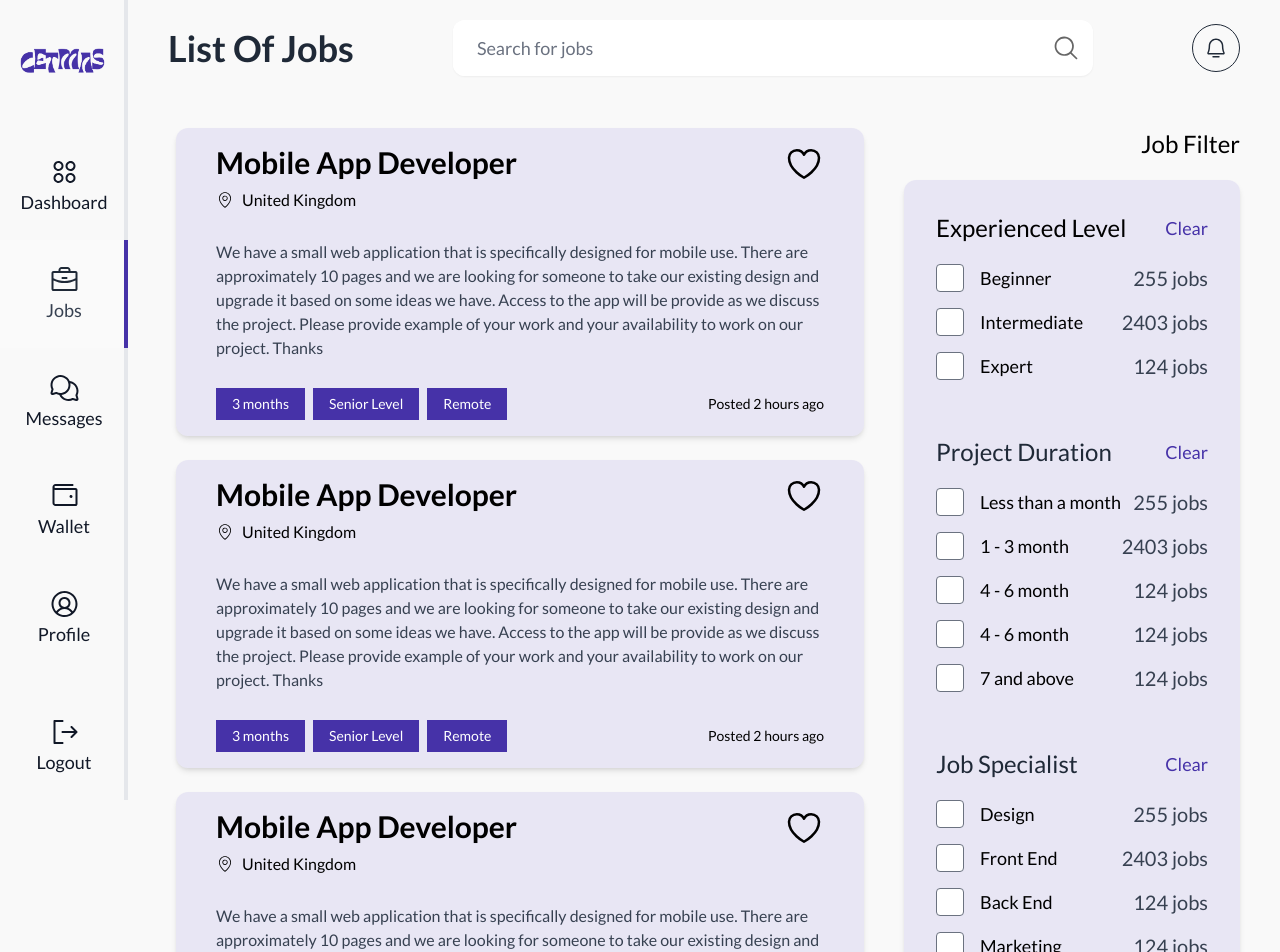
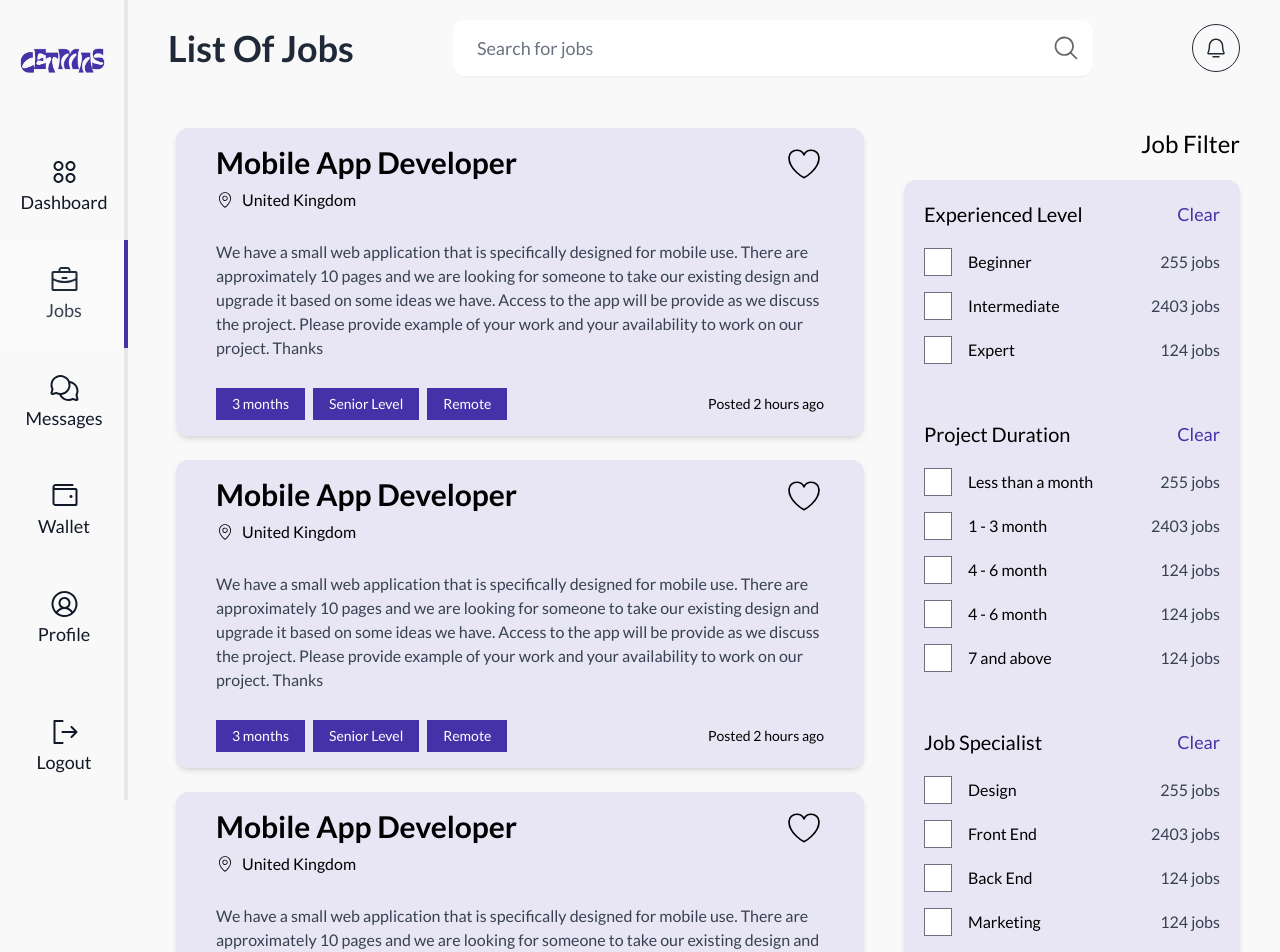
Before and after one commit to springboot20/CETMAS-LANDING-PAGE, a React (Vite) app: page /talent/jobs in a window 1280 px wide. Shown: the top 952 px of the page. Built offline with nearby package versions, Linux system fonts and the light colour scheme; a web font is replaced by a local one.

Commit message:
modified

```diff
--- a/src/components/panel/NotificationPanel.tsx
+++ b/src/components/panel/NotificationPanel.tsx
@@ -14,8 +14,8 @@ export const Notification: React.FC<{
       className={classNames(
         "h-full fixed origin-right z-20 bg-white w-full sm:w-[30rem] transition-transform border rounded-xl py-8 px-8 ",
         open
-          ? "translate-x-0 right-5 scale-100 top-5 "
-          : "translate-x-full right-0 scale-0 top-0",
+          ? "translate-x-0 right-5 top-5 "
+          : "translate-x-full right-0 top-0",
       )}
     >
       <button
@@ -23,7 +23,7 @@ export const Notification: React.FC<{
         className="absolute top-5 right-5 cursor-pointer"
       >
         <span className="sr-only">Close Notification</span>
-        <XMarkIcon className="h-7 text-gray-800" strokeWidth={3} />
+        <XMarkIcon className="h-7 text-gray-800" />
       </button>
 
       <header className="p-2 border-b-2 border-b-gray-900/30">
--- a/src/pages/dashboard/talent/job/Jobs/JobCard.tsx
+++ b/src/pages/dashboard/talent/job/Jobs/JobCard.tsx
@@ -25,6 +25,7 @@ export const JobCard: React.FC<JobCardProps> = (props) => {
           <span className="sr-only">favorite icon</span>
           <HeartIcon
             className={classNames(favorite ? "fill-[#4632A8] stroke-none" : "", "h-10")}
+            strokeWidth={1}
           />
         </button>
       </header>
--- a/src/pages/dashboard/talent/job/Jobs/JobFilter.tsx
+++ b/src/pages/dashboard/talent/job/Jobs/JobFilter.tsx
@@ -5,15 +5,15 @@ import { CheckBoxField } from "@/components/forms/CheckBoxField/CheckBox";
 
 export const JobFilter: React.FC = () => {
   return (
-    <div className="col-span-1 stick top-0 mt-4 sm:mt-0">
+    <div className="col-span-1 stick top-0 mt-4 sm:mt-0 flex-shrink-0">
       <h1 className="text-lg lg:text-xl font-normal xl:text-2xl capitalize text-right">
         job filter
       </h1>
       <div className="flex flex-col gap-10 mt-5">
-        <Card className="bg-[#A79BE1B2]/20 p-8 rounded-xl">
+        <Card className="bg-[#A79BE1B2]/20 p-5 rounded-xl">
           <div>
             <header className="flex justify-between items-center">
-              <h3 className="text-base sm:text-lg lg:text-2xl font-normal capitalize">
+              <h3 className="text-base sm:text-lg lg:text-xl font-normal capitalize">
                 experienced level
               </h3>
               <Button className="text-lg font-normal capitalize shadow-none">
@@ -25,10 +25,10 @@ export const JobFilter: React.FC = () => {
                 <CheckBoxField
                   type="checkbox"
                   label="beginner"
-                  labelClass="text-lg font-medium capitalize"
-                  className="checked:bg-[#4632A8] text-[#4632A8] rounded-sm cursor-pointer focus:outline-none focus:ring-offset-1 focus:ring-2 focus:ring-[#4632A8] h-7 w-7"
+                  labelClass="text-base font-medium capitalize"
+                  className="checked:bg-[#4632A8] text-[#4632A8] cursor-pointer focus:outline-none focus:ring-0 h-7 w-7"
                 />
-                <p className="text-base sm:text-lg lg:text-xl font-normal text-gray-700">
+                <p className="text-base font-medium text-gray-700">
                   255 jobs
                 </p>
               </div>
@@ -36,10 +36,10 @@ export const JobFilter: React.FC = () => {
                 <CheckBoxField
                   type="checkbox"
                   label="intermediate"
-                  labelClass="text-lg font-medium capitalize"
-                  className="checked:bg-[#4632A8] text-[#4632A8] rounded-sm cursor-pointer focus:outline-none focus:ring-offset-1 focus:ring-2 focus:ring-[#4632A8] h-7 w-7"
+                  labelClass="text-base font-medium capitalize"
+                  className="checked:bg-[#4632A8] text-[#4632A8] cursor-pointer focus:outline-none focus:ring-0 h-7 w-7"
                 />
-                <p className="text-base sm:text-lg lg:text-xl font-normal text-gray-700">
+                <p className="text-base font-medium text-gray-700">
                   2403 jobs
                 </p>
               </div>
@@ -47,10 +47,10 @@ export const JobFilter: React.FC = () => {
                 <CheckBoxField
                   type="checkbox"
                   label="expert"
-                  labelClass="text-lg font-medium capitalize"
-                  className="checked:bg-[#4632A8] text-[#4632A8] rounded-sm cursor-pointer focus:outline-none focus:ring-offset-1 focus:ring-2 focus:ring-[#4632A8] h-7 w-7"
+                  labelClass="text-base font-medium capitalize"
+                  className="checked:bg-[#4632A8] text-[#4632A8] cursor-pointer focus:outline-none focus:ring-0 h-7 w-7"
                 />
-                <p className="text-base sm:text-lg lg:text-xl font-normal text-gray-700">
+                <p className="text-base font-medium text-gray-700">
                   124 jobs
                 </p>
               </div>
@@ -59,7 +59,7 @@ export const JobFilter: React.FC = () => {
 
           <div className="mt-14">
             <header className="flex justify-between items-center">
-              <h3 className="text-base sm:text-lg lg:text-2xl text-gray-800 font-normal capitalize">
+              <h3 className="text-base sm:text-lg lg:text-xl font-normal capitalize">
                 project duration
               </h3>
               <Button className="text-lg font-normal capitalize shadow-none">
@@ -71,10 +71,10 @@ export const JobFilter: React.FC = () => {
                 <CheckBoxField
                   type="checkbox"
                   label="Less than a month"
-                  labelClass="text-lg font-medium"
-                  className="checked:bg-[#4632A8] text-[#4632A8] rounded-sm cursor-pointer focus:outline-none focus:ring-offset-1 focus:ring-2 focus:ring-[#4632A8] h-7 w-7"
+                  labelClass="text-base font-medium"
+                  className="checked:bg-[#4632A8] text-[#4632A8] cursor-pointer focus:outline-none focus:ring-0 h-7 w-7"
                 />
-                <p className="text-base sm:text-lg lg:text-xl font-normal text-gray-700">
+                <p className="text-base font-medium text-gray-700">
                   255 jobs
                 </p>
               </div>
@@ -82,10 +82,10 @@ export const JobFilter: React.FC = () => {
                 <CheckBoxField
                   type="checkbox"
                   label="1 - 3 month"
-                  labelClass="text-lg font-medium"
-                  className="checked:bg-[#4632A8] text-[#4632A8] rounded-sm cursor-pointer focus:outline-none focus:ring-offset-1 focus:ring-2 focus:ring-[#4632A8] h-7 w-7"
+                  labelClass="text-base font-medium"
+                  className="checked:bg-[#4632A8] text-[#4632A8] cursor-pointer focus:outline-none focus:ring-0 h-7 w-7"
                 />
-                <p className="text-base sm:text-lg lg:text-xl font-normal text-gray-700">
+                <p className="text-base font-medium text-gray-700">
                   2403 jobs
                 </p>
               </div>
@@ -93,10 +93,10 @@ export const JobFilter: React.FC = () => {
                 <CheckBoxField
                   type="checkbox"
                   label="4 - 6 month"
-                  labelClass="text-lg font-medium"
-                  className="checked:bg-[#4632A8] text-[#4632A8] rounded-sm cursor-pointer focus:outline-none focus:ring-offset-1 focus:ring-2 focus:ring-[#4632A8] h-7 w-7"
+                  labelClass="text-base font-medium"
+                  className="checked:bg-[#4632A8] text-[#4632A8] cursor-pointer focus:outline-none focus:ring-0 h-7 w-7"
                 />
-                <p className="text-base sm:text-lg lg:text-xl font-normal text-gray-700">
+                <p className="text-base font-medium text-gray-700">
                   124 jobs
                 </p>
               </div>
@@ -104,10 +104,10 @@ export const JobFilter: React.FC = () => {
                 <CheckBoxField
                   type="checkbox"
                   label="4 - 6 month"
-                  labelClass="text-lg font-medium"
-                  className="checked:bg-[#4632A8] text-[#4632A8] rounded-sm cursor-pointer focus:outline-none focus:ring-offset-1 focus:ring-2 focus:ring-[#4632A8] h-7 w-7"
+                  labelClass="text-base font-medium"
+                  className="checked:bg-[#4632A8] text-[#4632A8] cursor-pointer focus:outline-none focus:ring-0 h-7 w-7"
                 />
-                <p className="text-base sm:text-lg lg:text-xl font-normal text-gray-700">
+                <p className="text-base font-medium text-gray-700">
                   124 jobs
                 </p>
               </div>
@@ -115,10 +115,10 @@ export const JobFilter: React.FC = () => {
                 <CheckBoxField
                   type="checkbox"
                   label="7 and above"
-                  labelClass="text-lg font-medium"
-                  className="checked:bg-[#4632A8] text-[#4632A8] rounded-sm cursor-pointer focus:outline-none focus:ring-offset-1 focus:ring-2 focus:ring-[#4632A8] h-7 w-7"
+                  labelClass="text-base font-medium"
+                  className="checked:bg-[#4632A8] text-[#4632A8] cursor-pointer focus:outline-none focus:ring-0 h-7 w-7"
                 />
-                <p className="text-base sm:text-lg lg:text-xl font-normal text-gray-700">
+                <p className="text-base font-medium text-gray-700">
                   124 jobs
                 </p>
               </div>
@@ -127,7 +127,7 @@ export const JobFilter: React.FC = () => {
 
           <div className="mt-14">
             <header className="flex justify-between items-center">
-              <h3 className="text-base sm:text-lg lg:text-2xl text-gray-800 font-normal capitalize">
+              <h3 className="text-base sm:text-lg lg:text-xl font-normal capitalize">
                 job specialist
               </h3>
               <Button className="text-lg font-normal capitalize shadow-none">
@@ -139,10 +139,10 @@ export const JobFilter: React.FC = () => {
                 <CheckBoxField
                   type="checkbox"
                   label="design"
-                  labelClass="text-lg font-medium capitalize"
-                  className="checked:bg-[#4632A8] text-[#4632A8] rounded-sm cursor-pointer focus:outline-none focus:ring-offset-1 focus:ring-2 focus:ring-[#4632A8] h-7 w-7"
+                  labelClass="text-base font-medium capitalize"
+                  className="checked:bg-[#4632A8] text-[#4632A8] cursor-pointer focus:outline-none focus:ring-0 h-7 w-7"
                 />
-                <p className="text-base sm:text-lg lg:text-xl font-normal text-gray-700">
+                <p className="text-base font-medium text-gray-700">
                   255 jobs
                 </p>
               </div>
@@ -150,10 +150,10 @@ export const JobFilter: React.FC = () => {
                 <CheckBoxField
                   type="checkbox"
                   label="front end"
-                  labelClass="text-lg font-medium capitalize"
-                  className="checked:bg-[#4632A8] text-[#4632A8] rounded-sm cursor-pointer focus:outline-none focus:ring-offset-1 focus:ring-2 focus:ring-[#4632A8] h-7 w-7"
+                  labelClass="text-base font-medium capitalize"
+                  className="checked:bg-[#4632A8] text-[#4632A8] cursor-pointer focus:outline-none focus:ring-0 h-7 w-7"
                 />
-                <p className="text-base sm:text-lg lg:text-xl font-normal text-gray-700">
+                <p className="text-base font-medium text-gray-700">
                   2403 jobs
                 </p>
               </div>
@@ -161,10 +161,10 @@ export const JobFilter: React.FC = () => {
                 <CheckBoxField
                   type="checkbox"
                   label="back end"
-                  labelClass="text-lg font-medium capitalize"
-                  className="checked:bg-[#4632A8] text-[#4632A8] rounded-sm cursor-pointer focus:outline-none focus:ring-offset-1 focus:ring-2 focus:ring-[#4632A8] h-7 w-7"
+                  labelClass="text-base font-medium capitalize"
+                  className="checked:bg-[#4632A8] text-[#4632A8] cursor-pointer focus:outline-none focus:ring-0 h-7 w-7"
                 />
-                <p className="text-base sm:text-lg lg:text-xl font-normal text-gray-700">
+                <p className="text-base font-medium text-gray-700">
                   124 jobs
                 </p>
               </div>
@@ -172,10 +172,10 @@ export const JobFilter: React.FC = () => {
                 <CheckBoxField
                   type="checkbox"
                   label="marketing"
-                  labelClass="text-lg font-medium capitalize"
-                  className="checked:bg-[#4632A8] text-[#4632A8] rounded-sm cursor-pointer focus:outline-none focus:ring-offset-1 focus:ring-2 focus:ring-[#4632A8] h-7 w-7"
+                  labelClass="text-base font-medium capitalize"
+                  className="checked:bg-[#4632A8] text-[#4632A8] cursor-pointer focus:outline-none focus:ring-0 h-7 w-7"
                 />
-                <p className="text-base sm:text-lg lg:text-xl font-normal text-gray-700">
+                <p className="text-base font-medium text-gray-700">
                   124 jobs
                 </p>
               </div>
@@ -183,10 +183,10 @@ export const JobFilter: React.FC = () => {
                 <CheckBoxField
                   type="checkbox"
                   label="product manager"
-                  labelClass="text-lg font-medium capitalize"
-                  className="checked:bg-[#4632A8] text-[#4632A8] rounded-sm cursor-pointer focus:outline-none focus:ring-offset-1 focus:ring-2 focus:ring-[#4632A8] h-7 w-7"
+                  labelClass="text-base font-medium capitalize"
+                  className="checked:bg-[#4632A8] text-[#4632A8] cursor-pointer focus:outline-none focus:ring-0 h-7 w-7"
                 />
-                <p className="text-base sm:text-lg lg:text-xl font-normal text-gray-700">
+                <p className="text-base font-medium text-gray-700">
                   124 jobs
                 </p>
               </div>
--- a/src/pages/dashboard/talent/job/Jobs/JobLists.tsx
+++ b/src/pages/dashboard/talent/job/Jobs/JobLists.tsx
@@ -4,7 +4,7 @@ import { JobCard } from "./JobCard";
 
 export const JobLists: React.FC = () => {
   return (
-    <div className="col-span-2 flex flex-col gap-6 px-2 h-screen job-list">
+    <div className="col-span-2 w-full flex flex-col gap-6 px-2 h-screen job-list">
       {data.map((c) => (
         <JobCard key={c.id} {...c} />
       ))}
```
Also changed, not shown: src/layout/talent/TalentLayout.tsx (+4 -3 lines).
